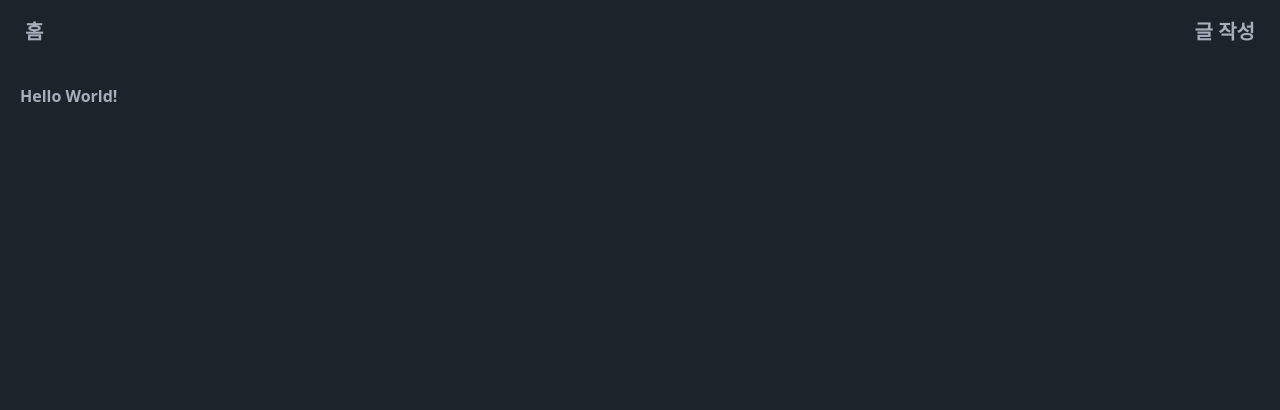
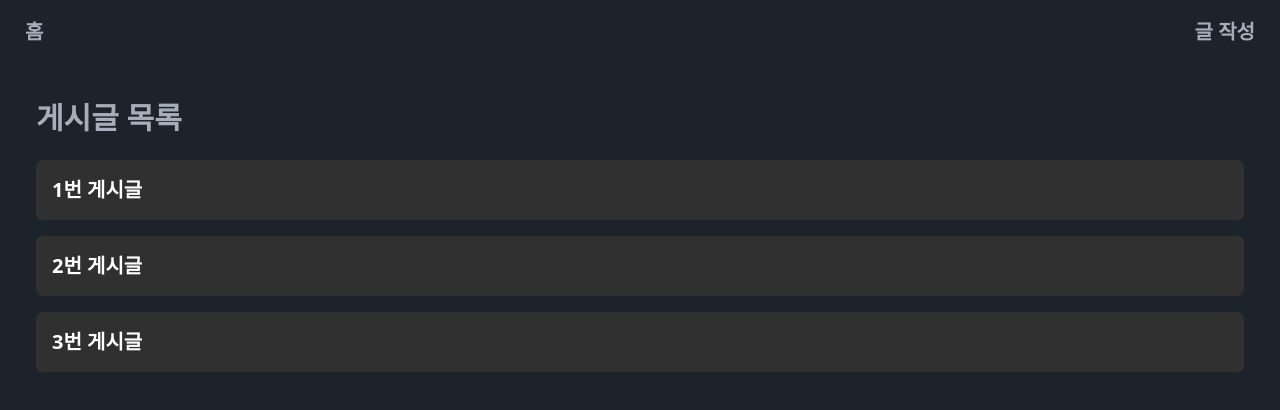
Before and after one commit to Aleph-Kim/react-blog, a Next.js app: page / in a window 1280 px wide. Shown: the top 410 px of the page. Built offline with nearby package versions, Linux system fonts and the light colour scheme.

Commit message:
스타일 - 게시글 목록 구현

```diff
--- a/src/app/page.tsx
+++ b/src/app/page.tsx
@@ -1,8 +1,28 @@
+type Post = {
+    id: number;
+    title: string;
+};
+const posts: Post[] = [
+    { id: 1, title: '1번 게시글' },
+    { id: 2, title: '2번 게시글' },
+    { id: 3, title: '3번 게시글' },
+];
+
 export default function Home() {
+    return (
+        <div className="container mx-auto p-4">
+            <h1 className="text-3xl font-bold mb-6">게시글 목록</h1>
+            <ul className="space-y-4">
+                {posts.map((post) => (
+                    <li
+                        key={post.id}
+                        className="rounded-md p-4 cursor-pointer bg-[#303030] transform transition-transform duration-300 hover:-translate-y-2"
+                    >
+                        <h2 className="text-xl font-semibold text-white">{post.title}</h2>
+                    </li>
+                ))}
+            </ul>
+        </div>
 
-    return (
-        <div className="font-extrabold">
-            Hello World!
-        </div>
     );
 }
```
